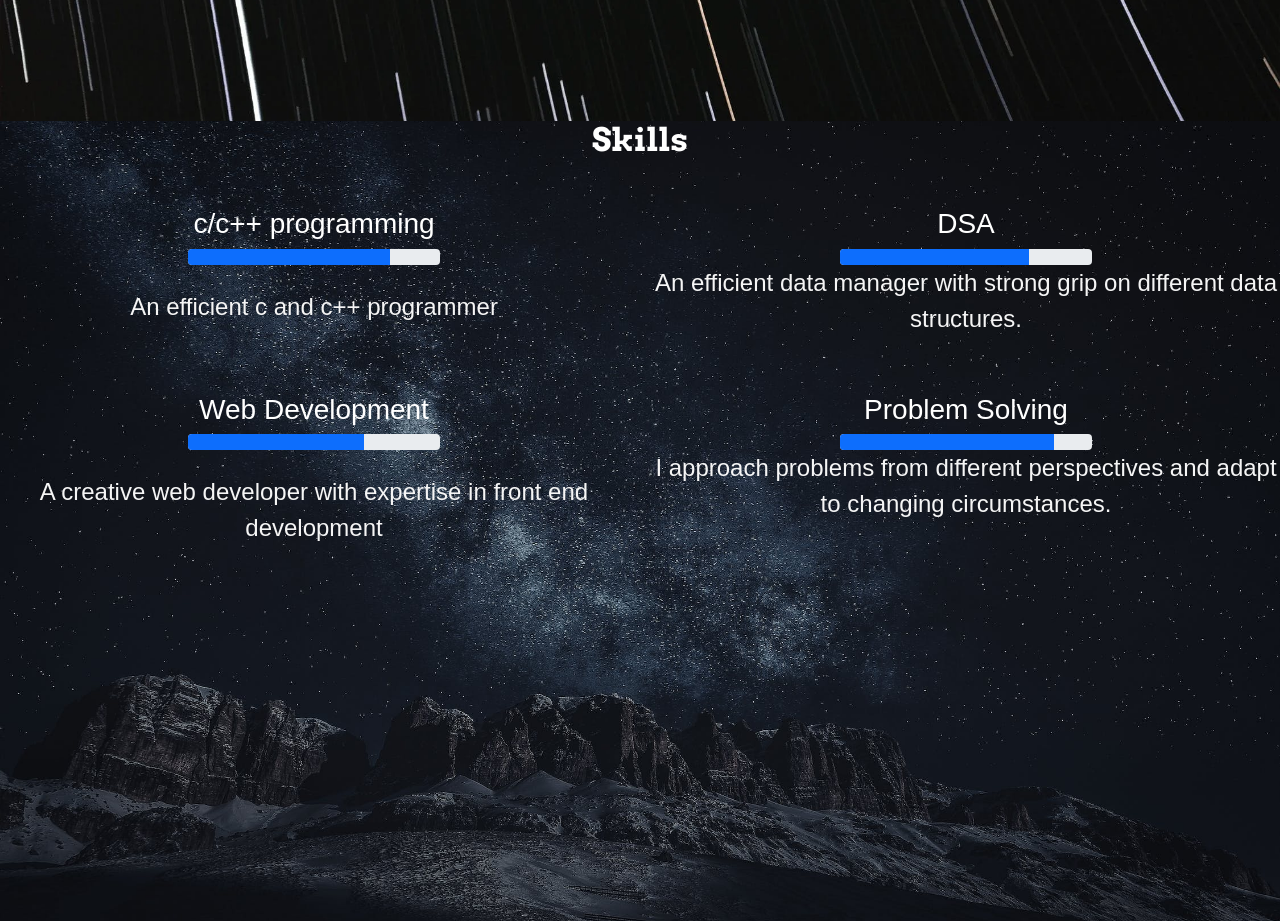
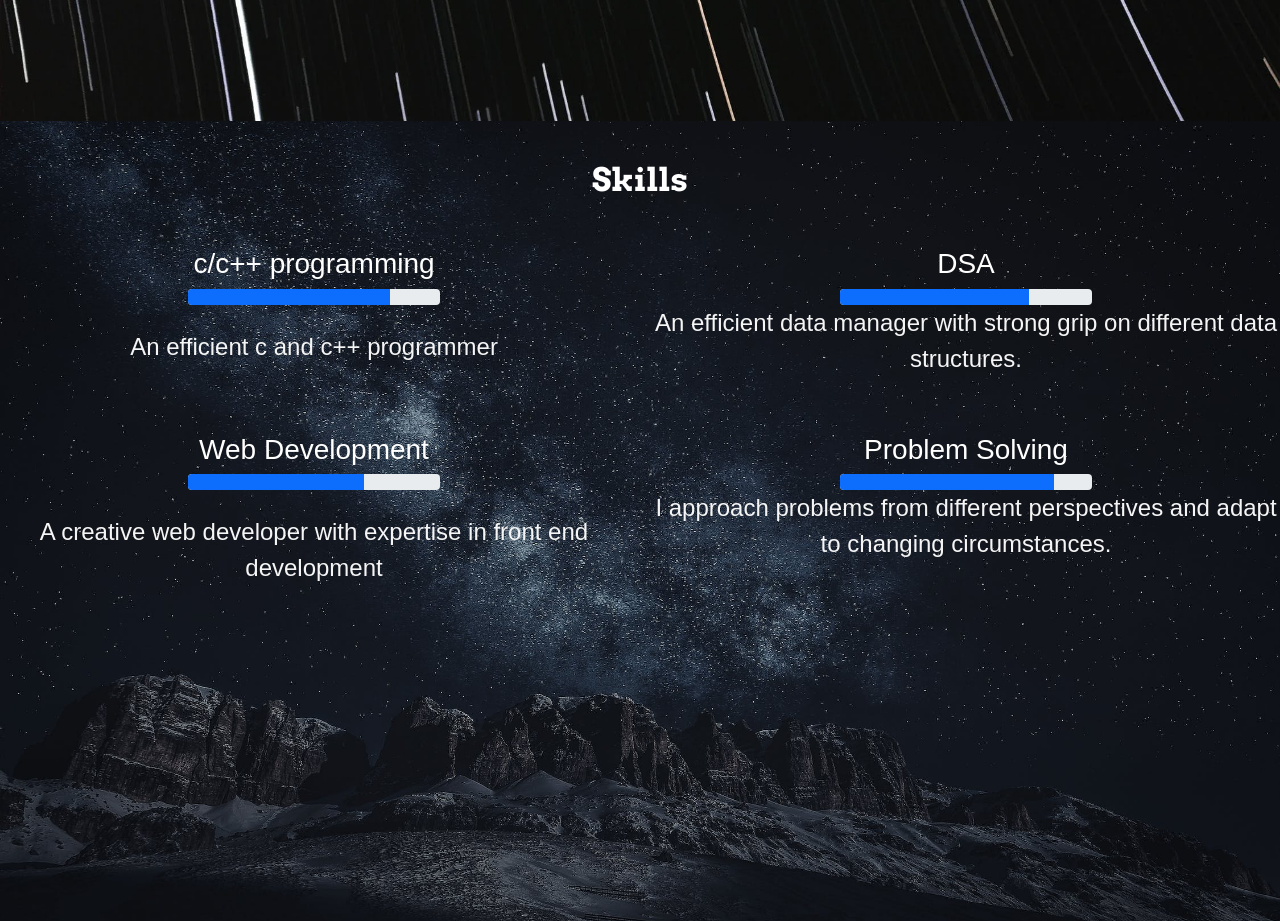
Before and after one commit to Bvishnuchowdary/vishnu-s_website, a plain HTML site: page index.html in a window 1280 px wide. Shown: the part 1540-2461 px from the top of the page. Drawn offline with nearby package versions, Linux system fonts and the light colour scheme; a web font is replaced by a local one.

Commit message:
Update index.html

```diff
--- a/index.html
+++ b/index.html
@@ -111,7 +111,7 @@
 
 
           <div class="skills" id="id3">
-              <h2 style="text-align: center;">Skills</h3>
+              <h2 style="text-align: center; padding-top: 40px;">Skills</h3>
                <br>
               <div class="row" >
                 <div class="col-lg-6 col-md-12" style="text-align: center;">
```
